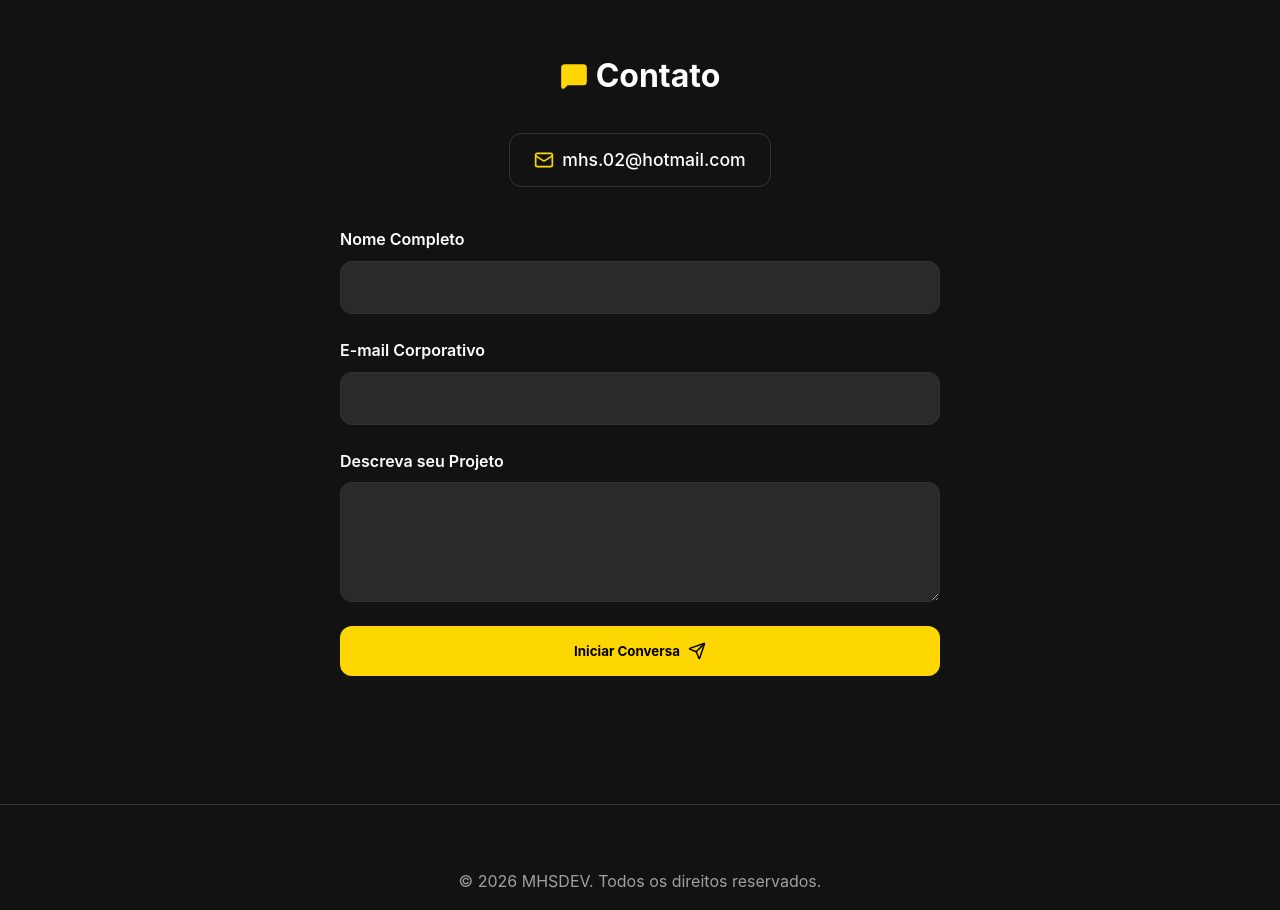
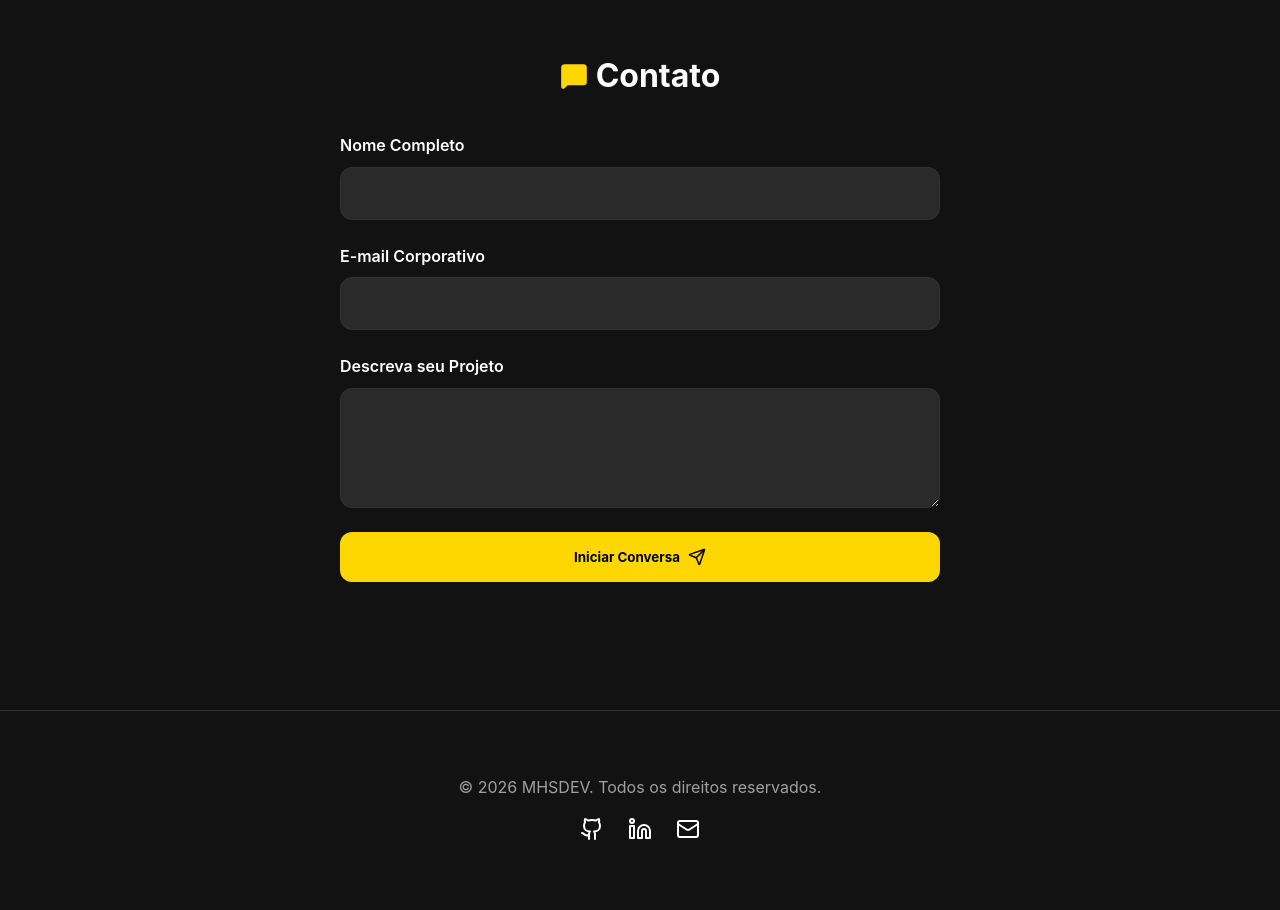
Before and after one commit to MarcosHenriquedaSilva/MHSDEV01, a React (Vite) app in the folder portfolio/: page / in a window 1280 px wide. Shown: the part 3580-4490 px from the top of the page. Built offline with nearby package versions, Linux system fonts and the light colour scheme.

Commit message:
Refactor: Remove email button from contact section

```diff
--- a/portfolio/src/components/sections/Contact.module.css
+++ b/portfolio/src/components/sections/Contact.module.css
@@ -33,32 +33,6 @@
   justify-content: center;
   gap: 0.5rem;
   text-align: center;
-}
-
-.emailContainer {
-  display: flex;
-  justify-content: center;
-  margin-bottom: 0.5rem;
-}
-
-.emailLink {
-  display: flex;
-  align-items: center;
-  gap: 0.5rem;
-  color: var(--text-primary);
-  text-decoration: none;
-  font-weight: 500;
-  font-size: 1.1rem;
-  padding: 0.75rem 1.5rem;
-  border: 1px solid var(--border-color);
-  border-radius: 12px;
-  transition: all 0.2s;
-  background-color: var(--bg-secondary);
-}
-
-.emailLink:hover {
-  border-color: var(--accent);
-  transform: translateY(-2px);
 }
 
 .form {
--- a/portfolio/src/components/sections/Contact.tsx
+++ b/portfolio/src/components/sections/Contact.tsx
@@ -15,13 +15,6 @@ export const Contact: React.FC = () => {
               <MessageSquare size={28} color="#FFD700" fill="#FFD700" />
               {t.contact.title}
             </h2>
-
-            <div className={styles.emailContainer}>
-              <a href="mailto:mhs.02@hotmail.com" className={styles.emailLink}>
-                <Mail size={20} color="#FFD700" />
-                <span>mhs.02@hotmail.com</span>
-              </a>
-            </div>
 
             <form
               className={styles.form}
```
